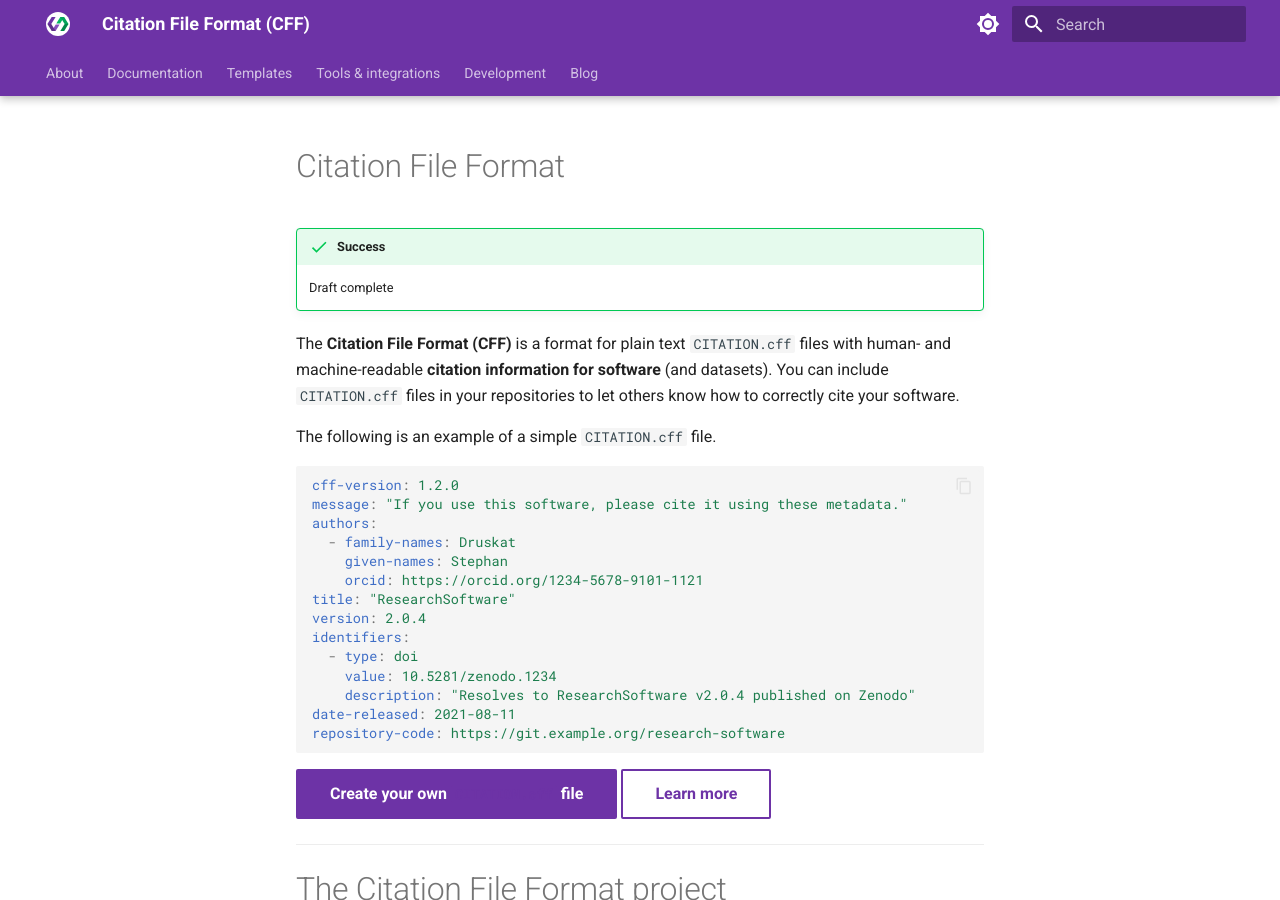
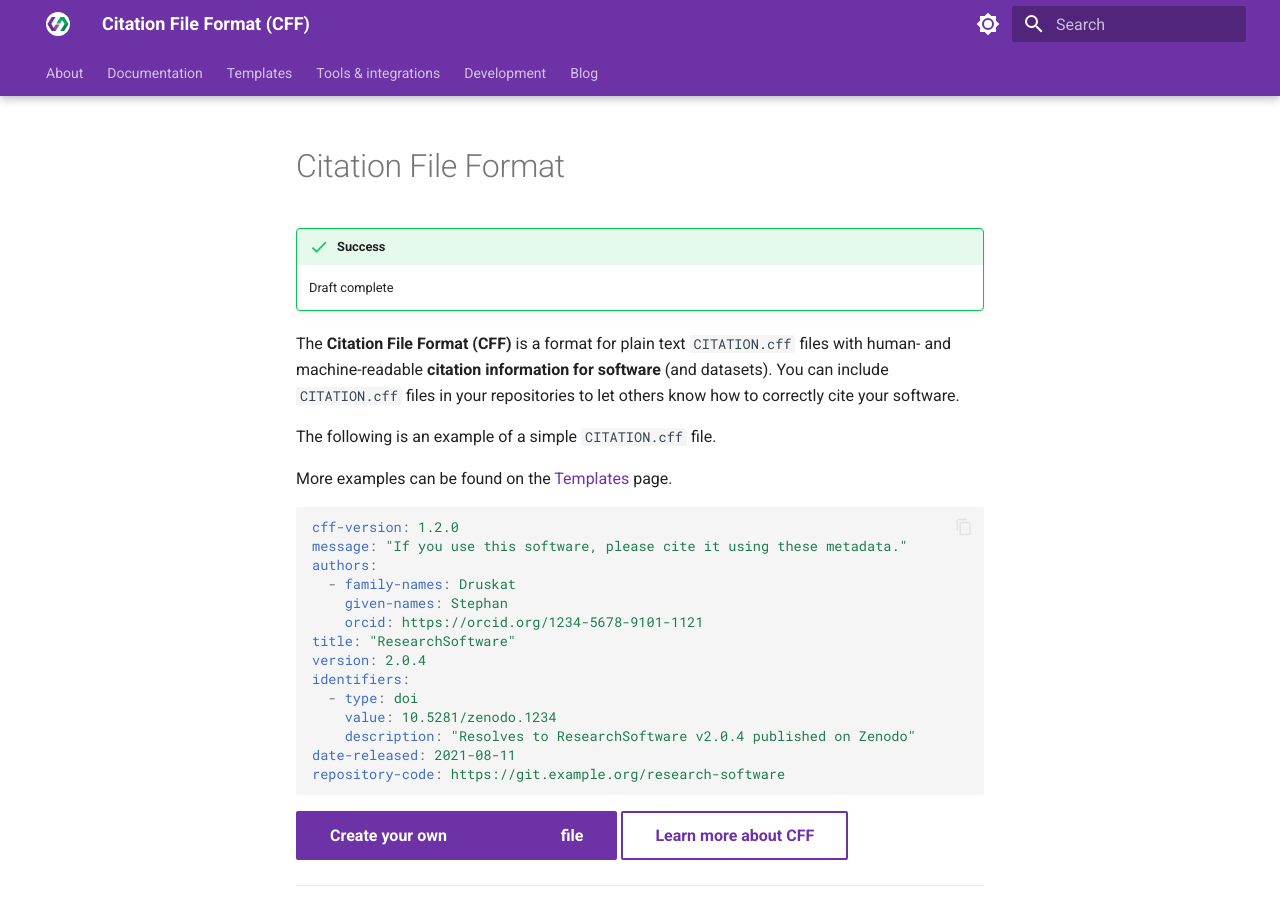
Before and after one commit to sdruskat/cffio, an MkDocs documentation site: the page built from docs/index.md, in a window 1280 px wide and 900 px high. Built offline with MkDocs 1.6.1 and Material for MkDocs 9.7.7, drawn with Linux system fonts in a browser that asks for light colours.

Commit message:
Update linking to Templates page from index

```diff
--- a/docs/index.md
+++ b/docs/index.md
@@ -8,10 +8,12 @@ You can include `CITATION.cff` files in your repositories to let others know how
 
 <span id="example">The following is an example of a simple `CITATION.cff` file.</span>
 
+More examples can be found on the [Templates](templates/) page.
+
 {!_assets/cff-simple-example.md!}
 
 [Create your own `CITATION.cff` file](create){ .md-button .md-button--primary }
-[Learn more](documentation/){ .md-button }
+[Learn more about CFF](documentation/){ .md-button }
 
 <!-- Add after "Create" button once available on cffinit, add blank lines between buttons
 [Validate a `CITATION.cff` file](#){ .md-button .md-button--primary }
```
